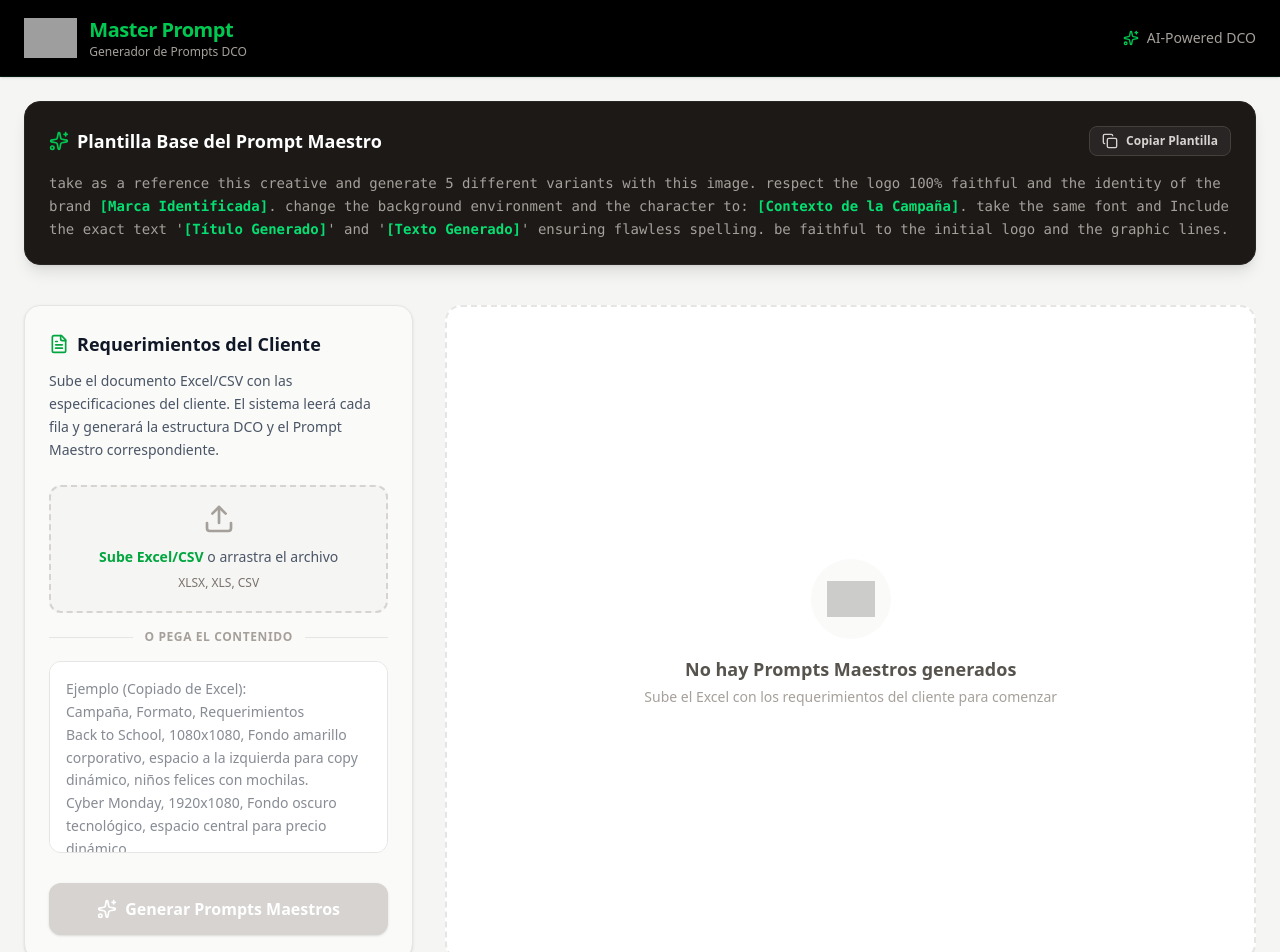
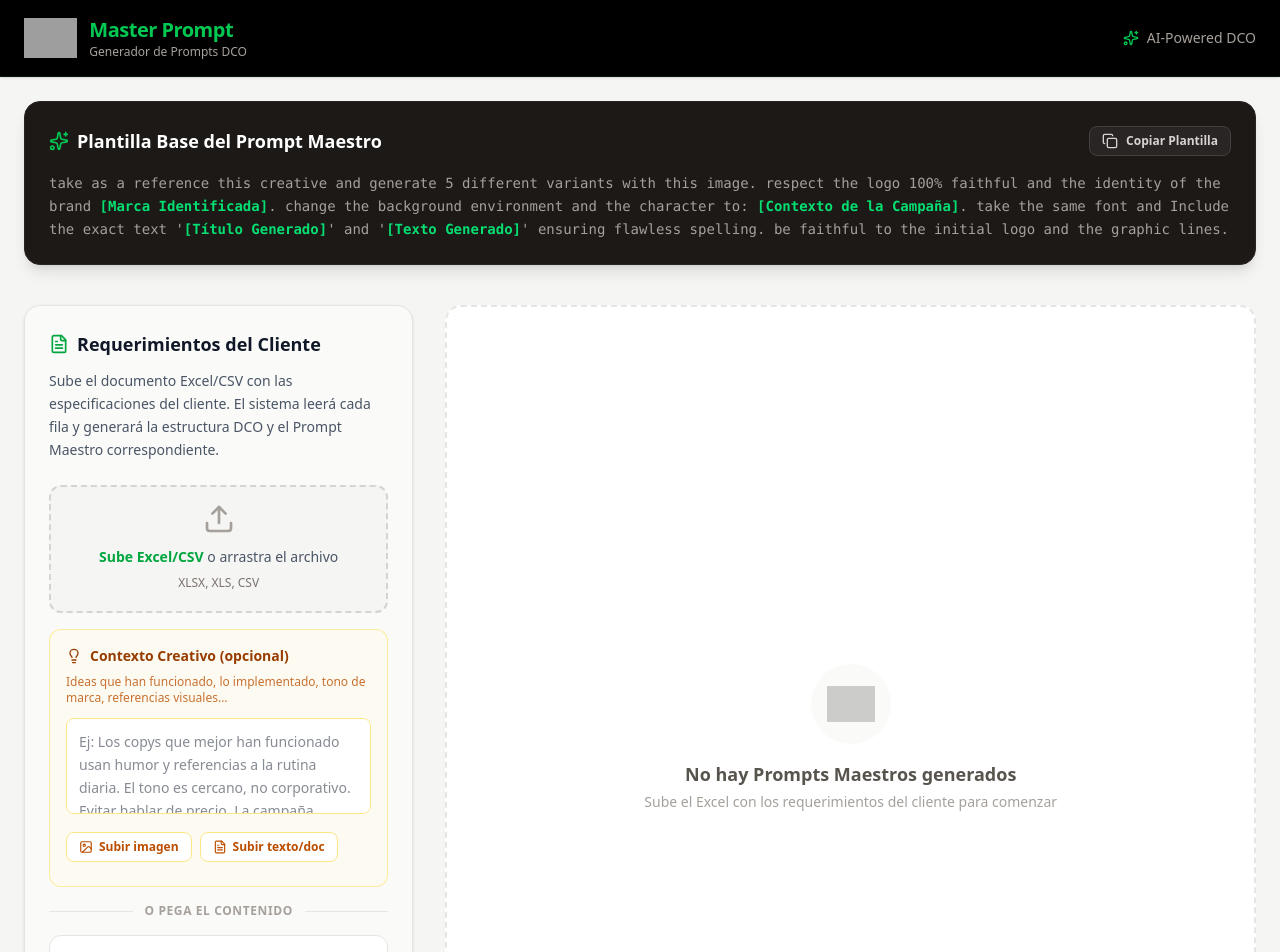
Before and after one commit to jeimyforero803-bot/PROMTS-, a React (Vite) app: page / in a window 1280 px wide. Shown: the top 952 px of the page. Built offline with nearby package versions, Linux system fonts and the light colour scheme; grey boxes are pictures that could not be loaded.

Commit message:
Add creative context box: text notes, image uploads, text file uploads - sent to AI with each batch

```diff
--- a/src/App.tsx
+++ b/src/App.tsx
@@ -5,7 +5,7 @@
 
 import React, { useState } from 'react';
 import { extractAndOptimizePrompts, regenerateCopy, CreativeSpec } from './lib/gemini';
-import { Loader2, Upload, FileText, Sparkles, AlertCircle, Copy, Check, Layers, Palette, Type, AlignLeft, Tag, Crop, RefreshCw, X, MessageSquare, Download } from 'lucide-react';
+import { Loader2, Upload, FileText, Sparkles, AlertCircle, Copy, Check, Layers, Palette, Type, AlignLeft, Tag, Crop, RefreshCw, X, MessageSquare, Download, Image, Lightbulb, Trash2 } from 'lucide-react';
 import * as XLSX from 'xlsx';
 
 export default function App() {
@@ -28,6 +28,10 @@ export default function App() {
   const [progress, setProgress] = useState('');
   const [sheetNames, setSheetNames] = useState<string[]>([]);
   const [pendingWorkbook, setPendingWorkbook] = useState<any>(null);
+
+  // Creative context: text notes, uploaded text files, uploaded images
+  const [contextText, setContextText] = useState('');
+  const [contextFiles, setContextFiles] = useState<{ name: string; content: string; type: 'text' | 'image' }[]>([]);
 
   const handleExportExcel = () => {
     if (creatives.length === 0) return;
@@ -108,7 +112,19 @@ export default function App() {
           headers.map(h => String(row[h] || '').replace(/[\n\r]+/g, ' ')).join('\t')
         );
 
-        const batchText = `${fileCtx}\n${headerLine}\n${batchLines.join('\n')}`;
+        // Build creative context block from user notes + uploaded text files
+        let contextBlock = '';
+        if (contextText.trim() || contextFiles.length > 0) {
+          const parts: string[] = [];
+          if (contextText.trim()) parts.push(`NOTAS DEL EQUIPO CREATIVO:\n${contextText.trim()}`);
+          contextFiles.forEach(f => {
+            if (f.type === 'text') parts.push(`ARCHIVO DE REFERENCIA (${f.name}):\n${f.content.slice(0, 5000)}`);
+            if (f.type === 'image') parts.push(`[Imagen de referencia adjunta: ${f.name}]`);
+          });
+          contextBlock = `\n\nCONTEXTO CREATIVO ADICIONAL (usa esta información para generar copys más relevantes y alineados):\n${parts.join('\n\n')}`;
+        }
+
+        const batchText = `${fileCtx}${contextBlock}\n${headerLine}\n${batchLines.join('\n')}`;
 
         try {
           const specs = await extractAndOptimizePrompts(batchText);
@@ -242,6 +258,35 @@ export default function App() {
     e.target.value = '';
   };
 
+  const handleContextFileUpload = (e: React.ChangeEvent<HTMLInputElement>) => {
+    const files = e.target.files;
+    if (!files) return;
+
+    Array.from(files).forEach(file => {
+      const isImage = file.type.startsWith('image/');
+      const reader = new FileReader();
+
+      if (isImage) {
+        reader.onload = (evt) => {
+          const dataUrl = evt.target?.result as string;
+          setContextFiles(prev => [...prev, { name: file.name, content: dataUrl, type: 'image' }]);
+        };
+        reader.readAsDataURL(file);
+      } else {
+        reader.onload = (evt) => {
+          const text = evt.target?.result as string;
+          setContextFiles(prev => [...prev, { name: file.name, content: text, type: 'text' }]);
+        };
+        reader.readAsText(file);
+      }
+    });
+    e.target.value = '';
+  };
+
+  const removeContextFile = (index: number) => {
+    setContextFiles(prev => prev.filter((_, i) => i !== index));
+  };
+
   const copyToClipboard = (text: string, id: string) => {
     navigator.clipboard.writeText(text);
     setCopiedId(id);
@@ -367,6 +412,54 @@ export default function App() {
               </div>
             )}
 
+            {/* Creative Context Section */}
+            <div className="mb-4 p-4 bg-amber-50/60 border border-amber-200/80 rounded-xl">
+              <h3 className="text-sm font-bold text-amber-800 mb-2 flex items-center gap-2">
+                <Lightbulb className="w-4 h-4" />
+                Contexto Creativo (opcional)
+              </h3>
+              <p className="text-xs text-amber-700/80 mb-3">
+                Ideas que han funcionado, lo implementado, tono de marca, referencias visuales...
+              </p>
+              <textarea
+                className="w-full h-24 p-3 bg-white border border-amber-200 rounded-lg focus:ring-2 focus:ring-amber-400 focus:border-amber-400 transition-all resize-none text-sm leading-relaxed mb-3"
+                placeholder="Ej: Los copys que mejor han funcionado usan humor y referencias a la rutina diaria. El tono es cercano, no corporativo. Evitar hablar de precio. La campaña anterior 'Energía Real' tuvo buen engagement con audiencia joven..."
+                value={contextText}
+                onChange={(e) => setContextText(e.target.value)}
+              />
+
+              <div className="flex gap-2 mb-2">
+                <label className="flex items-center gap-1.5 px-3 py-1.5 bg-white hover:bg-amber-100 border border-amber-200 rounded-lg cursor-pointer text-xs font-bold text-amber-700 transition-colors">
+                  <Image className="w-3.5 h-3.5" />
+                  Subir imagen
+                  <input type="file" className="hidden" accept="image/*" multiple onChange={handleContextFileUpload} />
+                </label>
+                <label className="flex items-center gap-1.5 px-3 py-1.5 bg-white hover:bg-amber-100 border border-amber-200 rounded-lg cursor-pointer text-xs font-bold text-amber-700 transition-colors">
+                  <FileText className="w-3.5 h-3.5" />
+                  Subir texto/doc
+                  <input type="file" className="hidden" accept=".txt,.pdf,.doc,.docx,.rtf,.csv" multiple onChange={handleContextFileUpload} />
+                </label>
+              </div>
+
+              {contextFiles.length > 0 && (
+                <div className="space-y-2 mt-2">
+                  {contextFiles.map((f, i) => (
+                    <div key={i} className="flex items-center gap-2 bg-white px-3 py-2 rounded-lg border border-amber-100">
+                      {f.type === 'image' ? (
+                        <img src={f.content} alt={f.name} className="w-10 h-10 object-cover rounded" />
+                      ) : (
+                        <FileText className="w-4 h-4 text-amber-600 shrink-0" />
+                      )}
+                      <span className="text-xs text-gray-700 font-medium truncate flex-1">{f.name}</span>
+                      <button onClick={() => removeContextFile(i)} className="p-1 hover:bg-red-50 rounded text-stone-400 hover:text-red-500 transition-colors">
+                        <Trash2 className="w-3.5 h-3.5" />
+                      </button>
+                    </div>
+                  ))}
+                </div>
+              )}
+            </div>
+
             <div className="relative mb-4">
               <div className="absolute inset-0 flex items-center" aria-hidden="true">
                 <div className="w-full border-t border-stone-200" />
@@ -377,8 +470,8 @@ export default function App() {
             </div>
 
             <textarea
-              className="w-full h-48 p-4 bg-white border border-stone-200 rounded-xl focus:ring-2 focus:ring-green-500 focus:border-green-500 transition-all resize-none text-sm leading-relaxed"
-              placeholder="Ejemplo (Copiado de Excel):&#10;Campaña, Formato, Requerimientos&#10;Back to School, 1080x1080, Fondo amarillo corporativo, espacio a la izquierda para copy dinámico, niños felices con mochilas.&#10;Cyber Monday, 1920x1080, Fondo oscuro tecnológico, espacio central para precio dinámico."
+              className="w-full h-32 p-4 bg-white border border-stone-200 rounded-xl focus:ring-2 focus:ring-green-500 focus:border-green-500 transition-all resize-none text-sm leading-relaxed"
+              placeholder="Pega datos tabulares directamente del Excel aquí..."
               value={inputText}
               onChange={(e) => setInputText(e.target.value)}
             />
```
Also changed, not shown: 5 other files (tests, documents, lock files or other folders).
